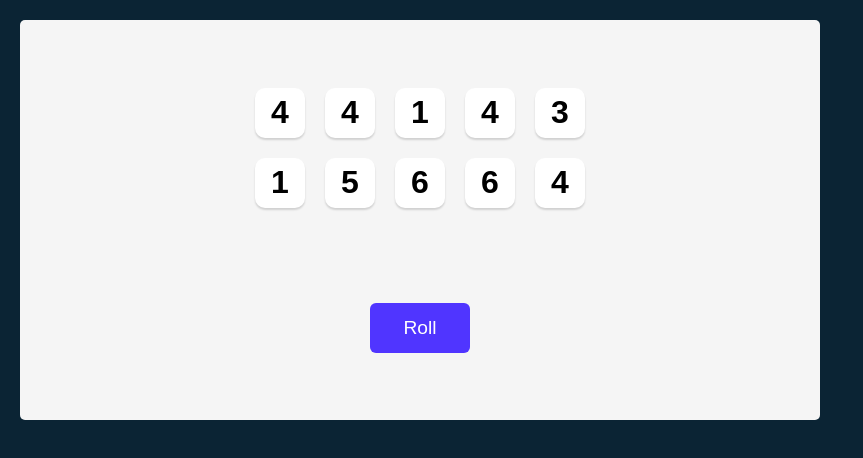
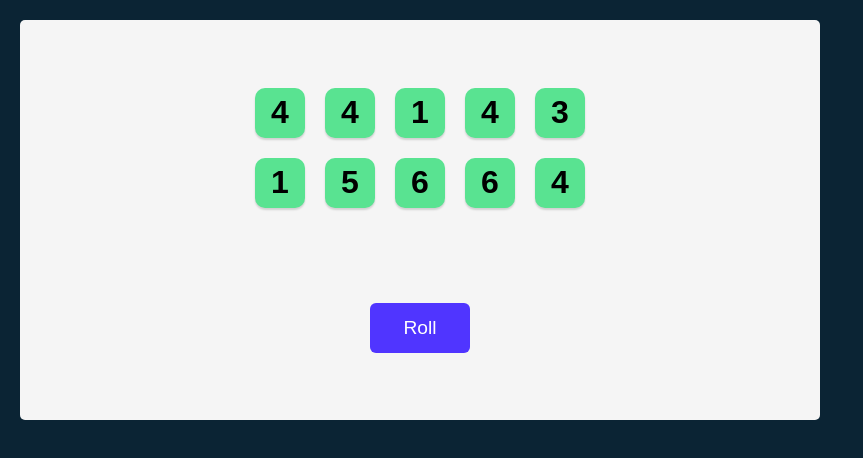
Before and after one commit to m-essam-s/tenzies-game, a React (Vite) app: page / in a window 1280 px wide. Shown: the top 458 px of the page, without its empty margins (0-863 px from the left). Built offline with nearby package versions, Linux system fonts and the light colour scheme.

Commit message:
Updated: Styling held dice

```diff
--- a/src/App.css
+++ b/src/App.css
@@ -62,3 +62,7 @@ main {
 .roll-dice:active {
   box-shadow: inset 5px 5px 10px -3px rgba(0, 0, 0, 0.7);
 }
+
+.die-held {
+  background-color: #59E391;
+}
--- a/src/App.tsx
+++ b/src/App.tsx
@@ -19,13 +19,17 @@ const App = () => {
       () => ({
         id: nanoid(),
         value: Math.ceil(Math.random() * 6),
-        isHeld: false
+        isHeld: true
       })
     )
   }
 
   const diceElement = dice.map(die => {
-    return <Die key={die.id} value={die.value} />
+    return <Die
+      key={die.id}
+      value={die.value}
+      isHeld={die.isHeld}
+    />
   })
 
   const rollDice = () => {
--- a/src/components/Die.tsx
+++ b/src/components/Die.tsx
@@ -1,8 +1,9 @@
 const Die = (props: {
     value: number
+    isHeld: boolean
 }) => {
     return (
-        <div className="die-face">
+        <div className={`die-face ${props.isHeld && "die-held"}`}>
             <h2 className="die-num">{props.value}</h2>
         </div>
     )
```
